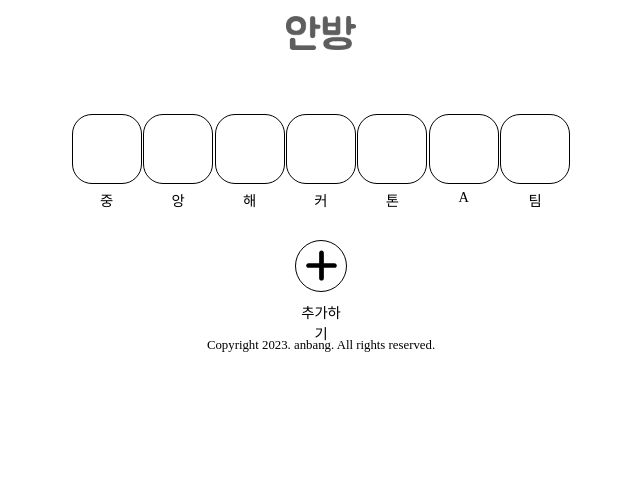
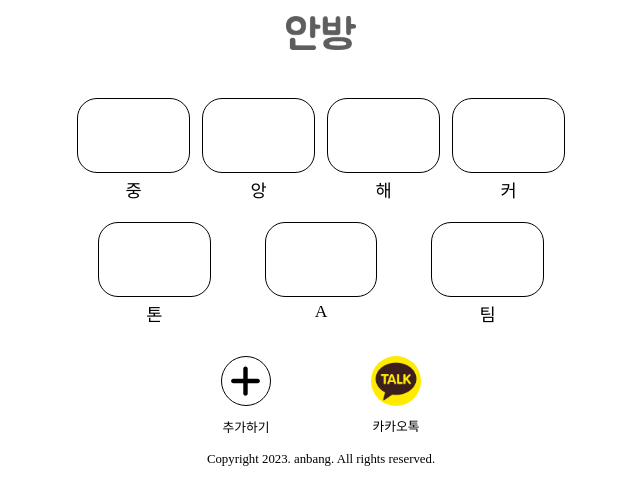
Before and after one commit to Family-Community/front-end, a React (Create React App) app: page /family_code/profile in a window 1280 px wide. Shown: the top 504 px of the page, without its empty margins (319-959 px from the left). Built offline with nearby package versions, Linux system fonts and the light colour scheme.

Commit message:
카톡 공유 구현 완료

```diff
--- a/src/pages/profile/body.jsx
+++ b/src/pages/profile/body.jsx
@@ -1,4 +1,5 @@
 import { ProfileBody } from "./style";
+import { useEffect } from "react";
 function Body() {
 
 
@@ -6,6 +7,56 @@ function Body() {
         e.preventDefault();
         console.log('추가하기');
     }
+    // 카카오톡 공유기능
+    useEffect(() => {
+        // 카카오톡 sdk 추가
+        const script = document.createElement("script");
+        script.src = "https://t1.kakaocdn.net/kakao_js_sdk/2.1.0/kakao.min.js";
+        script.async = true;
+        document.body.appendChild(script);
+        return () => document.body.removeChild(script);
+    }, []);
+
+    const kakaoButton = () => {
+        // kakao sdk script 부른 후 window.Kakao로 접근
+        if (window.Kakao) {
+            const Kakao = window.Kakao;
+
+            // 중복 initialization 방지
+            // 카카오에서 제공하는 javascript key를 이용하여 initialize
+            if (!Kakao.isInitialized()) {
+            Kakao.init("772f33c28a1135d7951fe98fde14c0bb");
+            }
+
+            // 링크생성
+            const link = `http://localhost:3000/family_code/profile`;
+
+            Kakao.Share.createDefaultButton({
+                container: '#kakaotalk-sharing-btn',
+                objectType: 'feed',
+                content: {
+                  title: '안방',
+                  description: '호동이네의 안방으로 초대합니다!',
+                  imageUrl:
+                    `https://github.com/Yang-Min-Seok/Yang-Min-Seok/assets/83502596/848da2cf-d328-4417-9938-2910519d6f48`,
+                  link: {
+                    // [내 애플리케이션] > [플랫폼] 에서 등록한 사이트 도메인과 일치해야 함
+                    mobileWebUrl: 'http://localhost:3000',
+                    webUrl: 'http://localhost:3000',
+                  },
+                },
+                buttons: [
+                  {
+                    title: '안방으로 가기',
+                    link: {
+                      mobileWebUrl: link,
+                      webUrl: link,
+                    },
+                  },
+                ],
+              });
+            }
+    };
 
     return (
         <ProfileBody>
@@ -40,7 +91,10 @@ function Body() {
                 </div>
             </div>
 
-            <p id="addProfileBtn" onClick={handleClickAddProfile}></p>
+            <div>
+                <p id="addProfileBtn" onClick={handleClickAddProfile}></p>
+                <p id="kakaotalk-sharing-btn" onClick={kakaoButton}></p>
+            </div>
 
         </ProfileBody>
     )
--- a/src/pages/profile/style.jsx
+++ b/src/pages/profile/style.jsx
@@ -1,5 +1,6 @@
 import styled from "styled-components";
 import plus from "../../../src/assets/images/plus.svg";
+import kakao from "../../../src/assets/images/kakao.png";
 export const ProfileBody = styled.div`
     margin: 30px 0px;
     div{
@@ -11,24 +12,30 @@ export const ProfileBody = styled.div`
         justify-content: space-around;
         div{
             display: block;
-            width: 70px;
+            width: 25%;
             margin: 10px 0px;
             p{
                 display: block;
-                height: 70px;
-                width: 100%;
+                height: 75px;
+                width: 90%;
                 margin-bottom: 5px;
                 border: 1px solid #000;
                 box-sizing: border-box;
                 border-radius: 20px;
+                margin: 0 auto;
             }
             span{
                 display: block;
                 text-align: center;
-                font-size: 90%;
+                font-size: 110%;
+                margin-top: 3%;
             }
         }
     }
+    div:nth-child(2){
+        display: flex;
+        width: 60%;
+        margin: 0 auto;
         #addProfileBtn{
             display: block;
             height: 50px;
@@ -39,6 +46,7 @@ export const ProfileBody = styled.div`
             background-position: center;
             margin: 0 auto;
             border: 1px solid #000;
+            box-sizing: border-box;
             border-radius: 50%;
             margin-top: 20px;
         }
@@ -47,6 +55,27 @@ export const ProfileBody = styled.div`
             display: block;
             text-align: center;
             transform: translateY(60px);
-        font-size: 90%;
+            font-size: 80%;
+        }
+        #kakaotalk-sharing-btn{
+            display: block;
+            height: 50px;
+            width: 50px;
+            background-image: url(${kakao});
+            background-repeat: no-repeat;
+            background-size: cover;
+            background-position: center;
+            margin: 0 auto;
+            border-radius: 50%;
+            margin-top: 20px;
+        }
+        #kakaotalk-sharing-btn::after{
+            content: "카카오톡";
+            display: block;
+            text-align: center;
+            transform: translateY(60px);
+            font-size: 80%;
+        }
+
     }
 `
```
Also changed, not shown: src/assets/images/kakao.png (added). Lines whose indentation alone changed are shown as unchanged.
